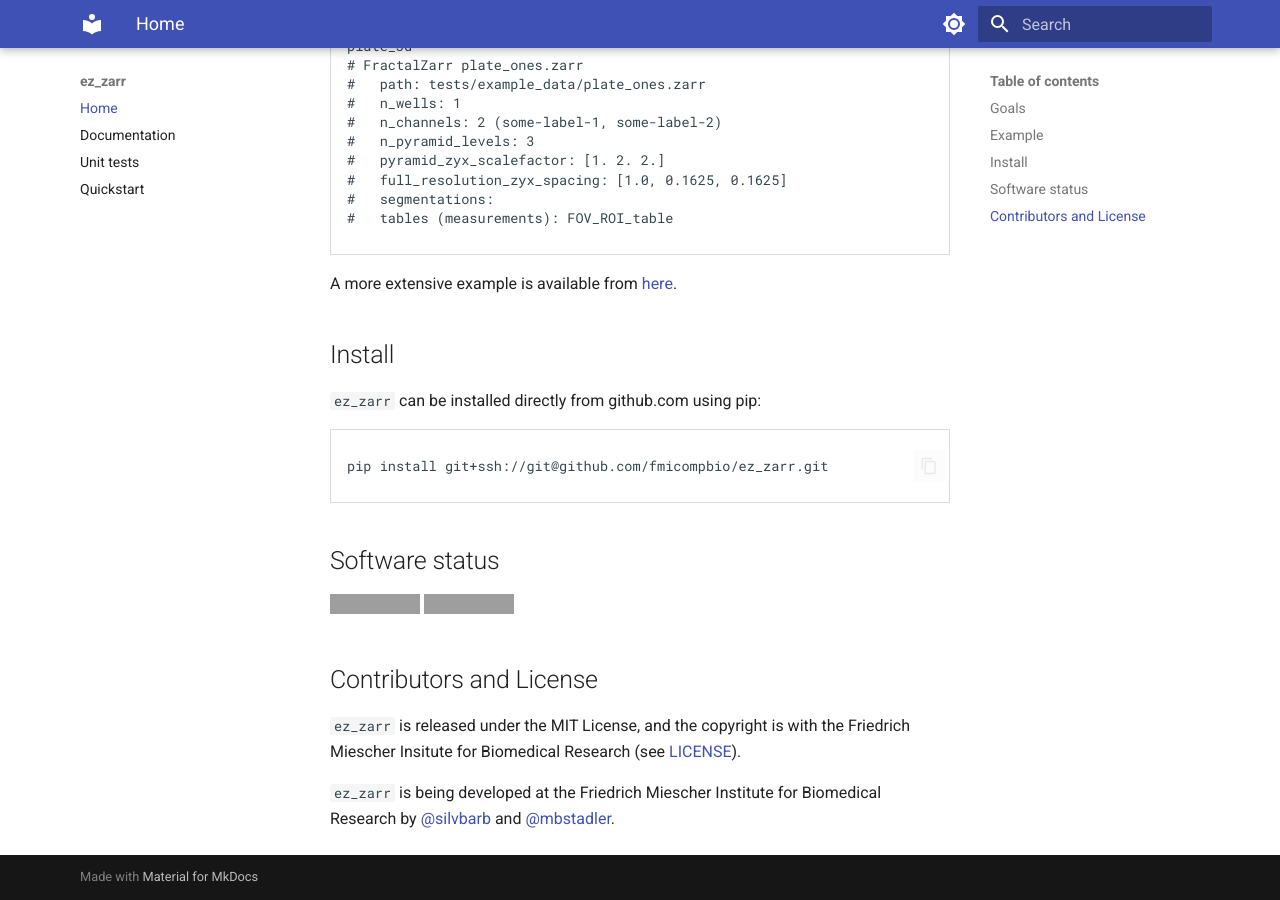
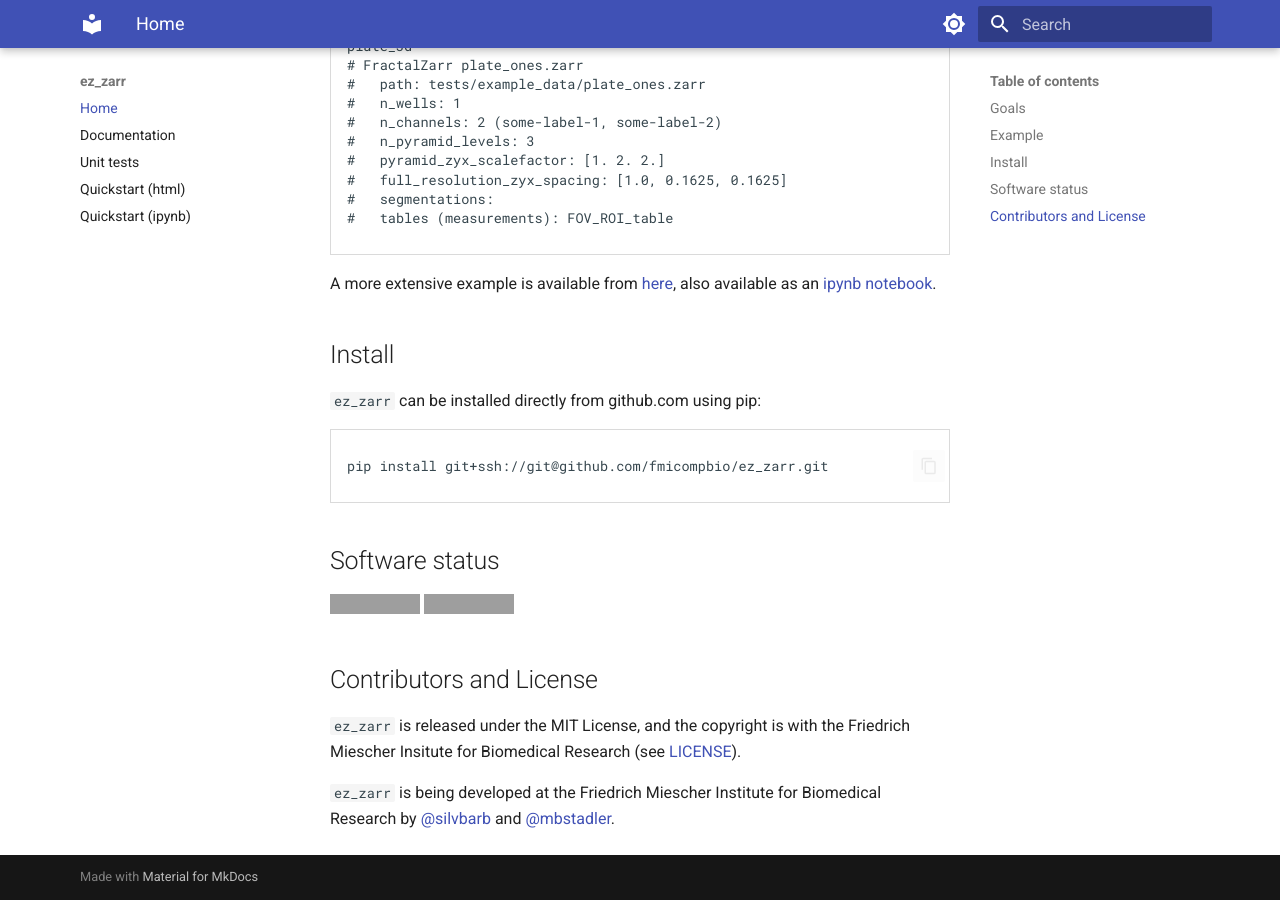
Before and after one commit to fmicompbio/ez_zarr, an MkDocs documentation site: the page built from docs/index.md, in a window 1280 px wide and 900 px high, scrolled down 839 px. Built offline with MkDocs 1.6.1 and Material for MkDocs 9.7.7, drawn with Linux system fonts in a browser that asks for light colours; grey boxes are pictures that could not be loaded.

Commit message:
add links to quickstart.ipynb

````diff
--- a/docs/index.md
+++ b/docs/index.md
@@ -38,7 +38,7 @@
 #   tables (measurements): FOV_ROI_table
 ```
 
-A more extensive example is available from [here](https://fmicompbio.github.io/ez_zarr/quickstart/).
+A more extensive example is available from [here](https://fmicompbio.github.io/ez_zarr/quickstart/), also available as an [ipynb notebook](https://fmicompbio.github.io/ez_zarr/quickstart.ipynb).
 
 ## Install
 `ez_zarr` can be installed directly from github.com using pip:
--- a/mkdocs.yml
+++ b/mkdocs.yml
@@ -45,4 +45,5 @@
   - Home: 'index.md'
   - Documentation: 'hcs_wrappers.md'
   - Unit tests: 'testing.md'
-  - Quickstart: 'quickstart.md'
+  - Quickstart (html): 'quickstart.md'
+  - Quickstart (ipynb): 'quickstart.ipynb'
````
